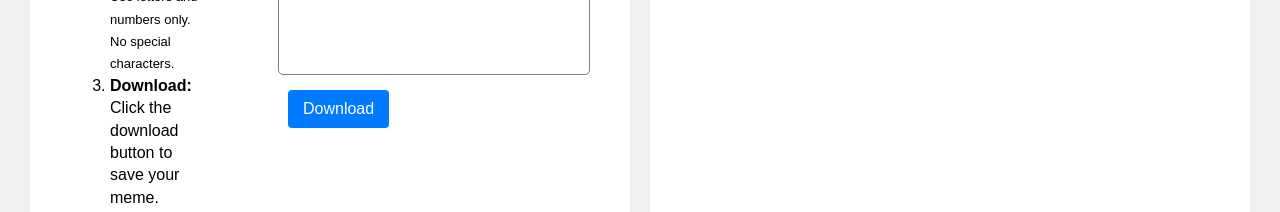
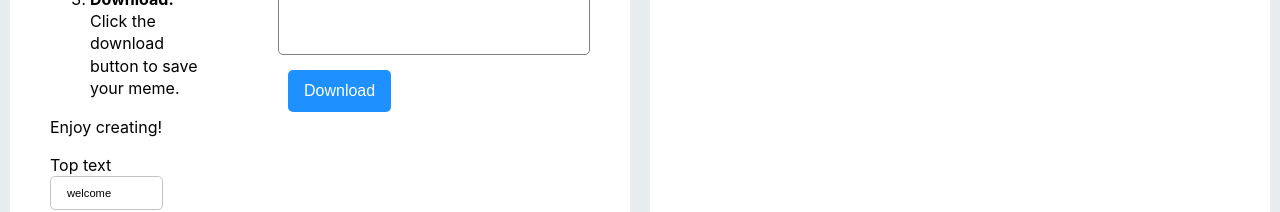
Before and after one commit to chenfran/react-meme-generator, a React app: page / in a window 1280 px wide. Shown: the part 520-732 px from the top of the page. Built offline with nearby package versions, Linux system fonts and the light colour scheme; no server answers.

Commit message:
Remove react-icons

```diff
--- a/package.json
+++ b/package.json
@@ -25,7 +25,6 @@
     "@upleveled/react-scripts": "5.0.13",
     "react": "^18.3.1",
     "react-dom": "^18.3.1",
-    "react-icons": "^5.2.1",
     "sass": "1.77.1"
   },
   "devDependencies": {
--- a/src/AdvancedApproach/AdvancedApproach.js
+++ b/src/AdvancedApproach/AdvancedApproach.js
@@ -2,7 +2,6 @@
 
 // 1 IMPORT FUNCTIONS, ICON AND STYLING
 import { useEffect, useState } from 'react';
-// import { FaDownload } from 'react-icons/fa';
 import styles from './App.module.scss';
 
 // 2 CREATE COMPONENT
@@ -156,10 +155,7 @@ export default function AdvancedApproach() {
               </div>
 
               {/* 2.13 Create a download button  */}
-              <button onClick={handleDownload}>
-                {/* <FaDownload className={styles.icon} /> */}
-                Download
-              </button>
+              <button onClick={handleDownload}>Download</button>
             </div>
           </div>
         </section>
--- a/src/App.js
+++ b/src/App.js
@@ -1,6 +1,8 @@
 import AdvancedApproach from './AdvancedApproach/AdvancedApproach';
-import SimpleApproach from './SimpleApproach';
+
+// import SimpleApproach from './SimpleApproach';
 
 export default function App() {
   return <AdvancedApproach />;
+  // <SimpleApproach />;
 }
```
Also changed, not shown: 1 other file (tests, documents, lock files or other folders).
